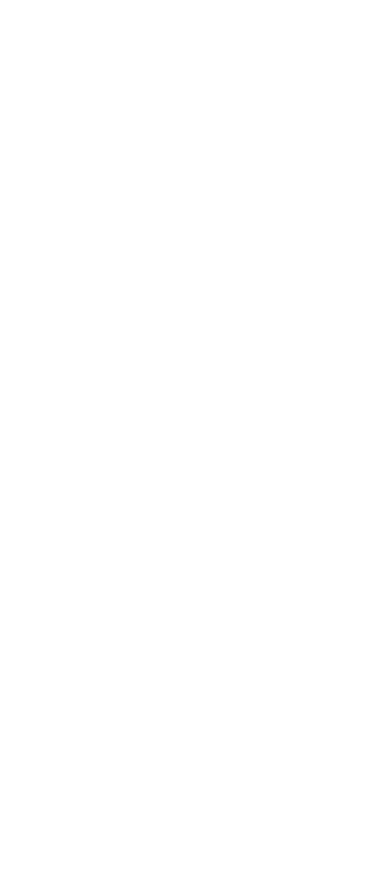
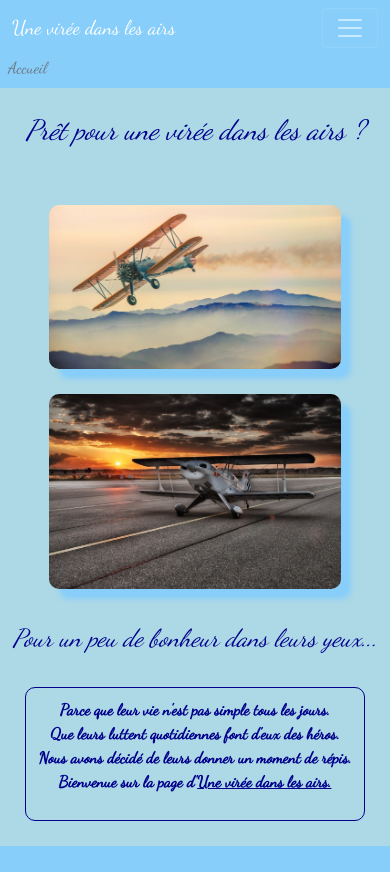
Before and after one commit to MisterWaner/Evaluation_html_CSS_bootstrap, a plain HTML site: page index.html in a window 390 px wide. Before the commit the page ends 844 px from the top, so only its background shows below. Drawn offline with Linux system fonts and the light colour scheme.

Commit message:
add some text footer and style in index.html

```diff
--- a/index.html
+++ b/index.html
@@ -9,7 +9,65 @@
   <link href="https://fonts.googleapis.com/css2?family=Dancing+Script&display=swap" rel="stylesheet">
   <link rel="stylesheet" href="./style.css">
 </head>
+
 <body>
+  <!--Create a navbar with breadcrumb-->
+  <header class="header">
+    <nav class="navbar navbar-expand-lg navbar-dark">
+      <div class="container-fluid">
+        <a class="navbar-brand active" href="#">Une virée dans les airs</a>
+          <button class="navbar-toggler" type="button" data-bs-toggle="collapse" data-bs-target="#navbarSupportedContent" aria-controls="navbarSupportedContent" aria-expanded="false" aria-label="Toggle navigation">
+          <span class="navbar-toggler-icon"></span>
+        </button>
+        <div class="collapse navbar-collapse" id="navbarSupportedContent">
+          <ul class="navbar-nav me-auto mb-2 mb-lg-0">
+            <li class="nav-item">
+              <a class="nav-link" href="#">Présentation</a>
+            </li>
+            <li class="nav-item">
+              <a class="nav-link" href="#">Nos projets</a>
+            </li>
+          </ul>
+        </div>
+      </div>
+    </nav>
+    <nav style="--bs-breadcrumb-divider: '>';" aria-label="breadcrumb">
+      <ol class="breadcrumb ps-2 pb-2">
+        <li class="breadcrumb-item active" aria-current="page">Accueil</li>
+      </ol>
+    </nav>
+  </header>
+  <!--Create main content-->
+  <main>
+    <h1 class="title">Prêt pour une virée dans les airs ?</h1>
+    <section class="content">
+      <article class="imgContainer1">
+        <img class="avionAccueil" src="./ressources/avion_accueil.jpg" alt="un bel avion à hélices">
+      </article>
+      <article class="imgContainer2">
+        <img class="avionAccueil" src="./ressources/avion_accueil2.jpg" alt="un deuxième avion à hélices">
+      </article>
+    </section>
+    <section class="content">
+      <h2 class="title">Pour un peu de bonheur dans leurs yeux...</h2>
+      <article class="txtContainer">
+        <p class="textAccueil">Parce que leur vie n'est pas simple tous les jours.<br>
+          Que leurs luttent quotidiennes font d'eux des héros. Nous avons décidé de leurs donner un moment de répis.<br>
+          Bienvenue sur la page d'<u>Une virée dans les airs.</u>
+          </p>
+      </article>
+    </section>
+  </main>
+  <!--Create a footer-->
+  <footer class="footer">
+    <nav class="navbar">
+      <div class="container-fluid">
+        <div class="row">
+          <div class="col"></div>
+        </div>
+      </div>
+    </nav>
+  </footer>
 
 
   <script src="./bootstrap.bundle.min.js"></script>
--- a/style.css
+++ b/style.css
@@ -0,0 +1,71 @@
+html, body {
+  font-family: 'Dancing Script', cursive;
+  color: white;
+  font-size: 16px;
+}
+
+body {
+  background-color: lightblue;
+  height: 100vh;
+  width: 100vw;
+}
+
+nav {
+  background-color: lightskyblue;
+}
+
+.title {
+  color: darkblue;
+  text-align: center;
+  padding-top: 10px;
+  font-style: italic;
+}
+
+.content {
+  display: flex;
+  flex-direction: column;
+  justify-content: center;
+  height: 100%;
+  width: 100%;
+  padding-top: 25px;
+}
+
+.imgContainer1 {
+  padding-top: 25px;
+  display: flex;
+  justify-content: center;
+  align-items: flex-start;
+}
+
+.imgContainer2 {
+  display: flex;
+  justify-content: center;
+  padding-top: 25px;
+  align-items: flex-end;
+}
+
+.avionAccueil {
+  width: 75%;
+  height: 100%;
+  border-radius: 10px;
+  box-shadow: 10px 10px 5px lightskyblue;
+
+}
+
+.txtContainer {
+  border: solid 1px darkblue;
+  border-radius: 10px;
+  padding: 10px;
+  margin: 25px;
+}
+
+.textAccueil {
+  color: darkblue;
+  font-weight: 700;
+  text-align: center;
+}
+
+.footer {
+  background-color: lightskyblue;
+  padding-top: 10px;
+}
```
